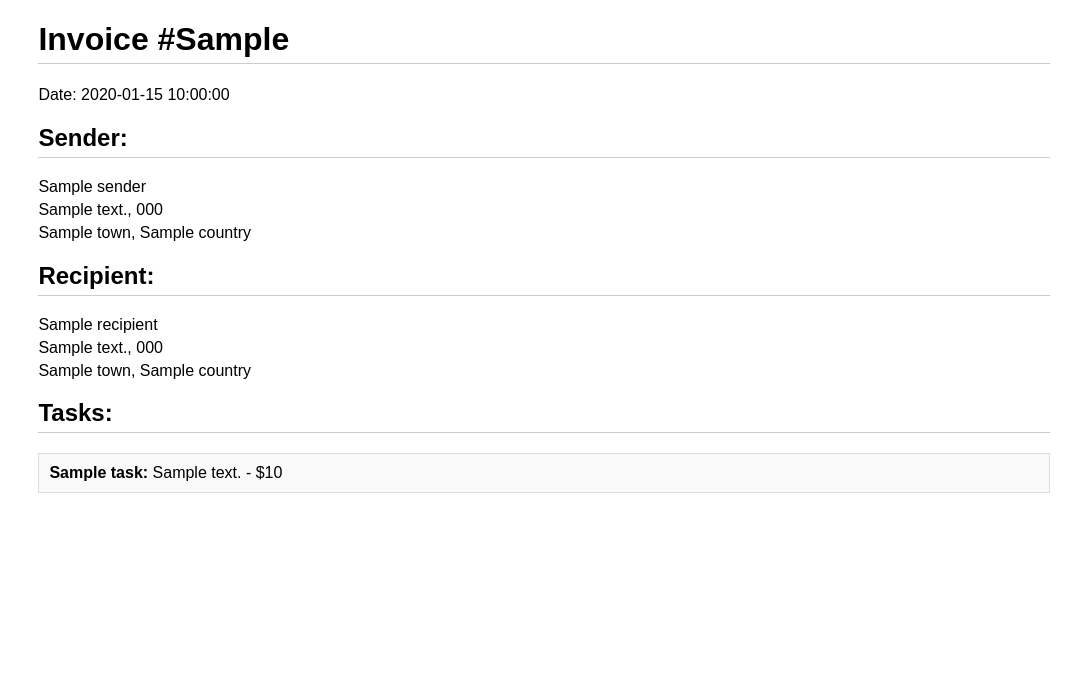
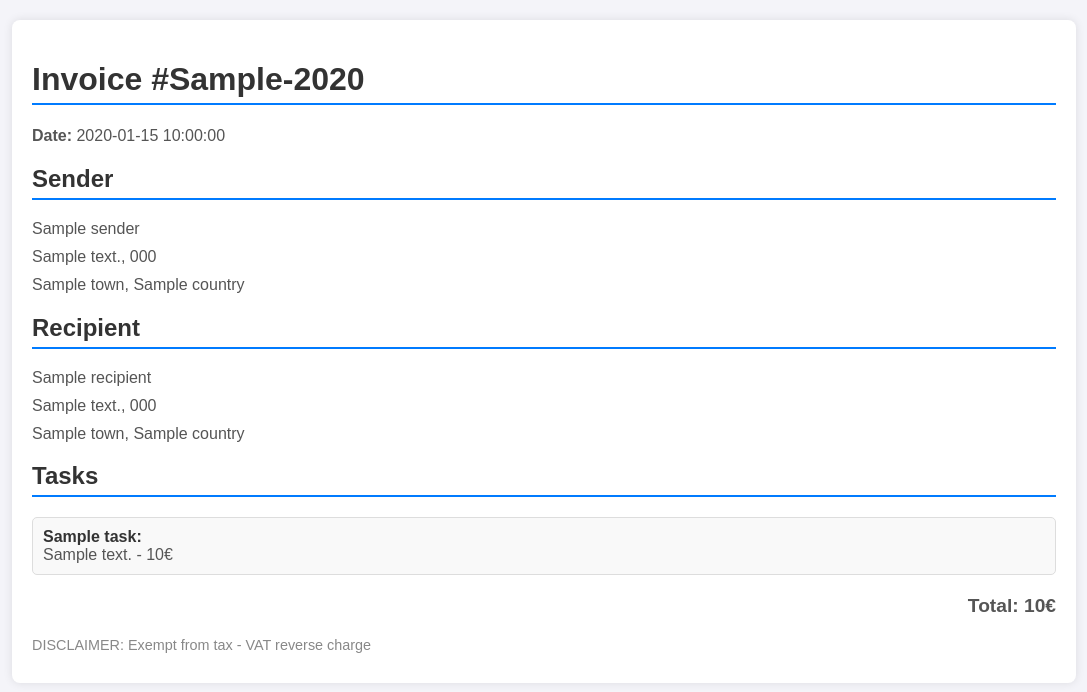
Before and after one commit to duspic/invoice_gen, a Flask app: template templates/invoice.html in a window 1280 px wide. Shown: the top 692 px of the page, without its empty margins (96-1183 px from the left). Run offline with Flask 3, Linux system fonts and the light colour scheme; the template is opened without the code that fills it: most values are stand-ins (such as "Sample title", 1, 10 or a date in 2020).

Commit message:
neat invoice design

```diff
--- a/templates/invoice.html
+++ b/templates/invoice.html
@@ -7,53 +7,84 @@
     <style>
         body {
             font-family: Arial, sans-serif;
+            background-color: #f4f4f9;
+            margin: 0;
+            padding: 0;
         }
         .container {
             width: 80%;
-            margin: 0 auto;
+            margin: 20px auto;
+            background: #fff;
+            padding: 20px;
+            border-radius: 8px;
+            box-shadow: 0 0 10px rgba(0, 0, 0, 0.1);
         }
         h1, h2 {
-            border-bottom: 1px solid #ccc;
+            color: #333;
+            border-bottom: 2px solid #007BFF;
             padding-bottom: 5px;
         }
-        p {
-            margin: 5px 0;
+        p, ul {
+            margin: 10px 0;
+            color: #555;
         }
         ul {
+            padding: 0;
             list-style-type: none;
-            padding: 0;
         }
         ul li {
             background: #f9f9f9;
-            margin: 5px 0;
+            margin: 10px 0;
             padding: 10px;
             border: 1px solid #ddd;
+            border-radius: 5px;
+        }
+        ul li strong {
+            display: block;
+            color: #333;
+        }
+        .total {
+            text-align: right;
+            margin-top: 20px;
+            font-size: 1.2em;
+            font-weight: bold;
+        }
+        .disclaimer {
+            margin-top: 20px;
+            color: #888;
+            font-size: 0.9em;
         }
     </style>
 </head>
 <body>
     <div class="container">
-        <h1>Invoice #{{ invoice.invoice_no }}</h1>
-        <p>Date: {{ invoice.date }}</p>
+        <h1>Invoice #{{ invoice.invoice_no }}-{{ invoice.date[:4] }}</h1>
+        <p><strong>Date:</strong> {{ invoice.date }}</p>
 
-        <h2>Sender:</h2>
+        <h2>Sender</h2>
         <p>{{ invoice.sender.name }}</p>
         <p>{{ invoice.sender.address }}, {{ invoice.sender.postal_code }}</p>
         <p>{{ invoice.sender.town }}, {{ invoice.sender.country }}</p>
 
-        <h2>Recipient:</h2>
+        <h2>Recipient</h2>
         <p>{{ invoice.recipient.name }}</p>
         <p>{{ invoice.recipient.address }}, {{ invoice.recipient.postal_code }}</p>
         <p>{{ invoice.recipient.town }}, {{ invoice.recipient.country }}</p>
 
-        <h2>Tasks:</h2>
+        <h2>Tasks</h2>
         <ul>
             {% for task in invoice.content.tasks %}
             <li>
-                <strong>{{ task.name }}:</strong> {{ task.description }} - ${{ task.price }}
+                <strong>{{ task.name }}:</strong> {{ task.description }} - {{ task.price }}€
             </li>
             {% endfor %}
         </ul>
+
+        <div class="total">
+            <p>Total: {{ invoice.content.tasks | sum(attribute='price') }}€</p>
+        </div>
+
+        <p class="disclaimer">DISCLAIMER: Exempt from tax - VAT reverse charge</p>
     </div>
 </body>
 </html>
```
Also changed, not shown: README.md, 1 other file.
